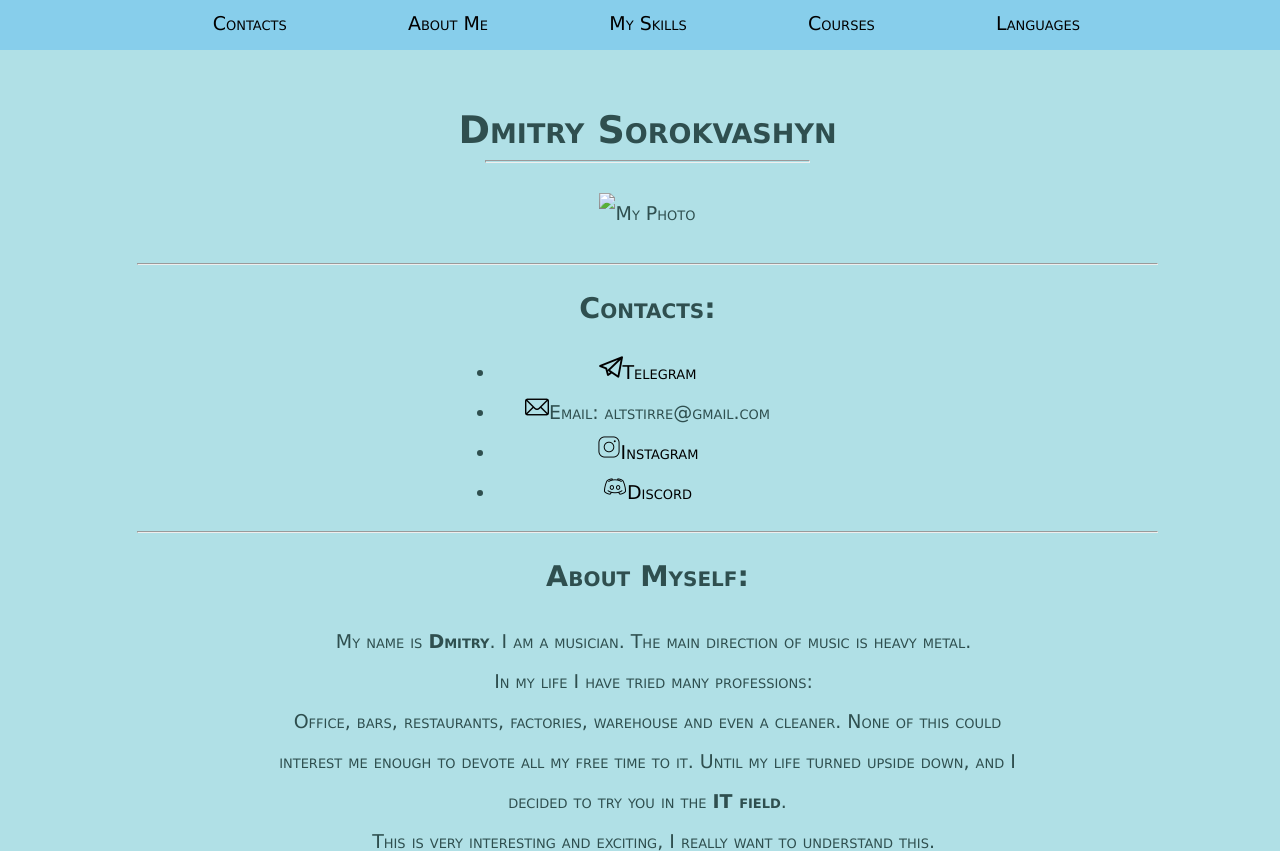
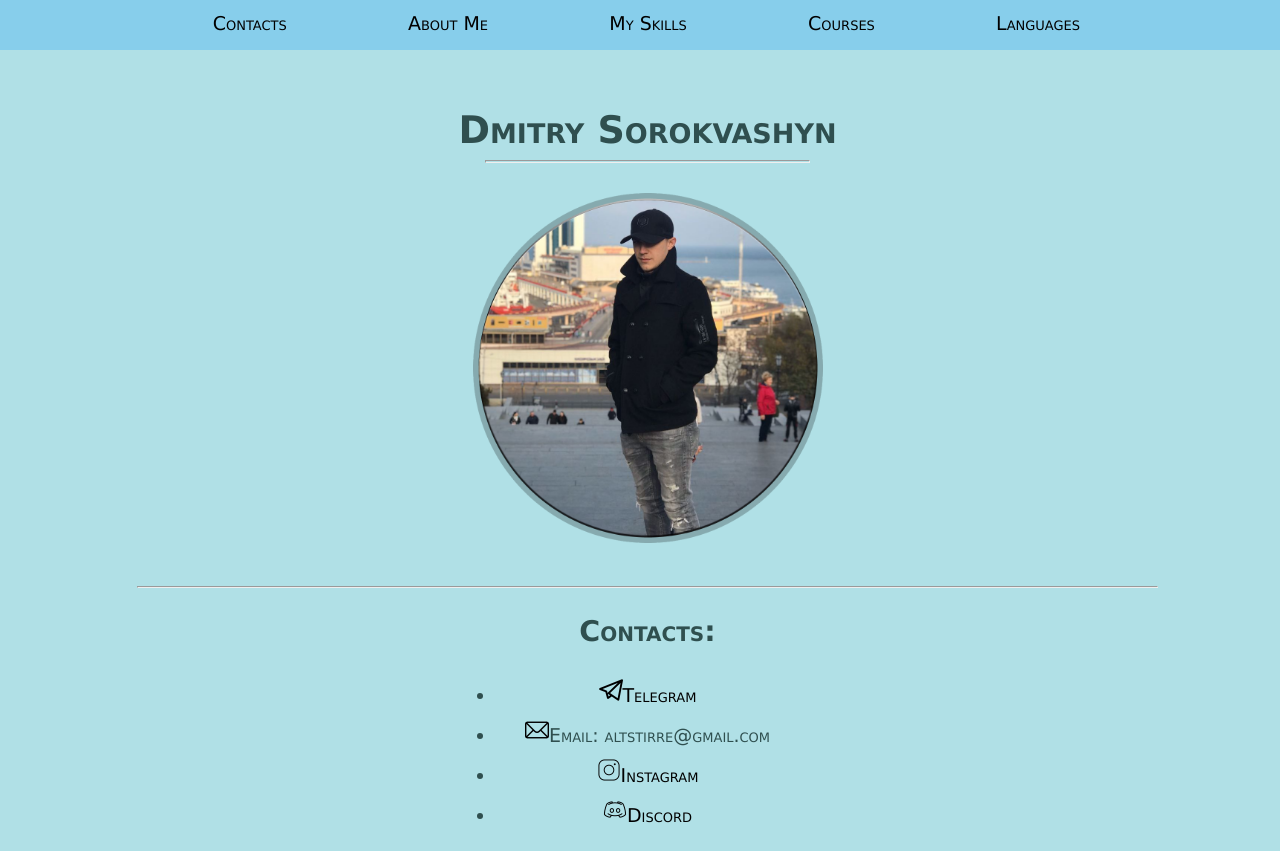
Before and after one commit to Altstirre/rsschool-cv, a plain HTML site: page index.html in a window 1280 px wide. Shown: the top 851 px of the page. Drawn offline with Linux system fonts and the light colour scheme; the site is published under a folder, as on GitHub Pages, so addresses that start at the root find nothing.

Commit message:
fix: index.html

```diff
--- a/index.html
+++ b/index.html
@@ -31,7 +31,7 @@
     <div class="name-photo">
       <h1 class="name">Dmitry Sorokvashyn</h1>
         <hr class="underline-name">
-      <img class="photo" src="/assets/photo.png" width="350px" height="350px" alt="My Photo">
+      <img class="photo" src="./assets/photo.png" width="350px" height="350px" alt="My Photo">
     </div>
 
 <hr>
```
